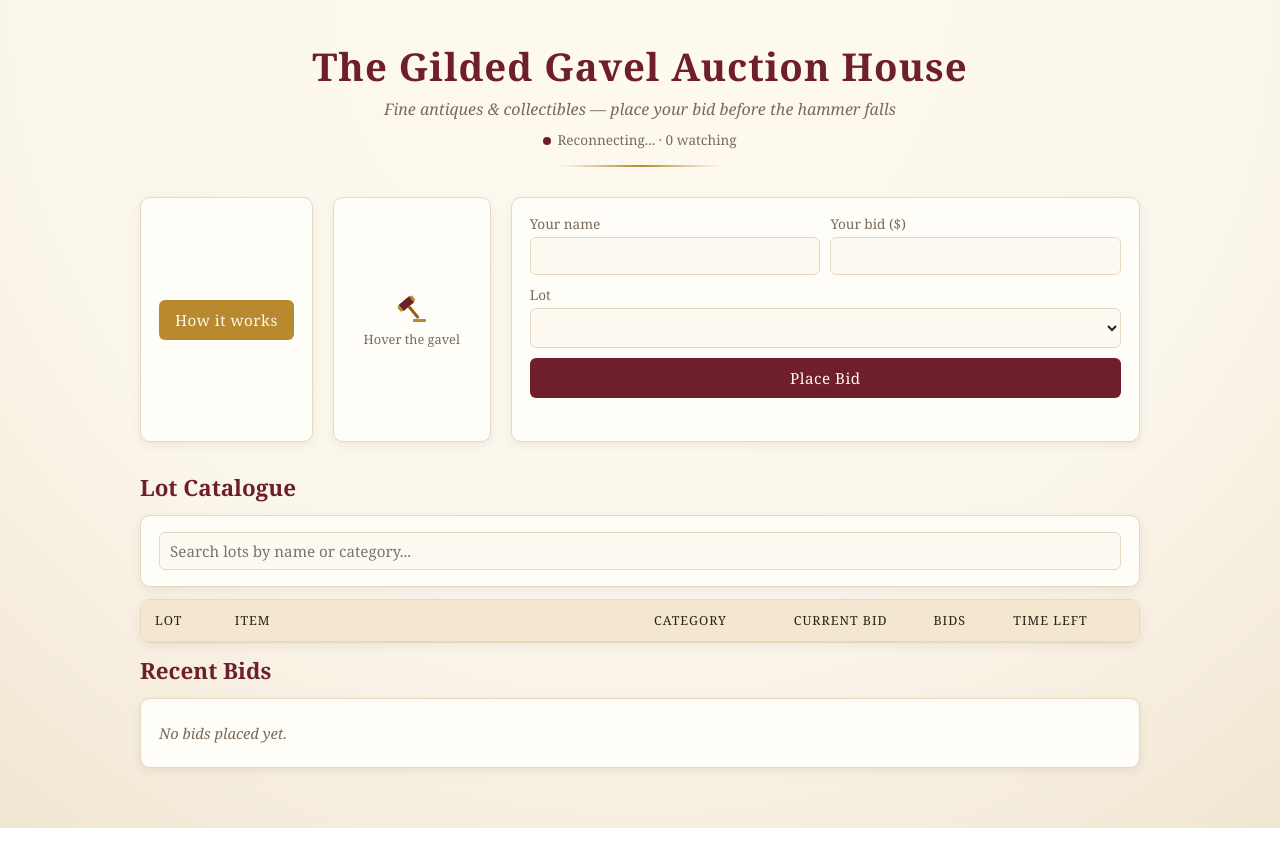
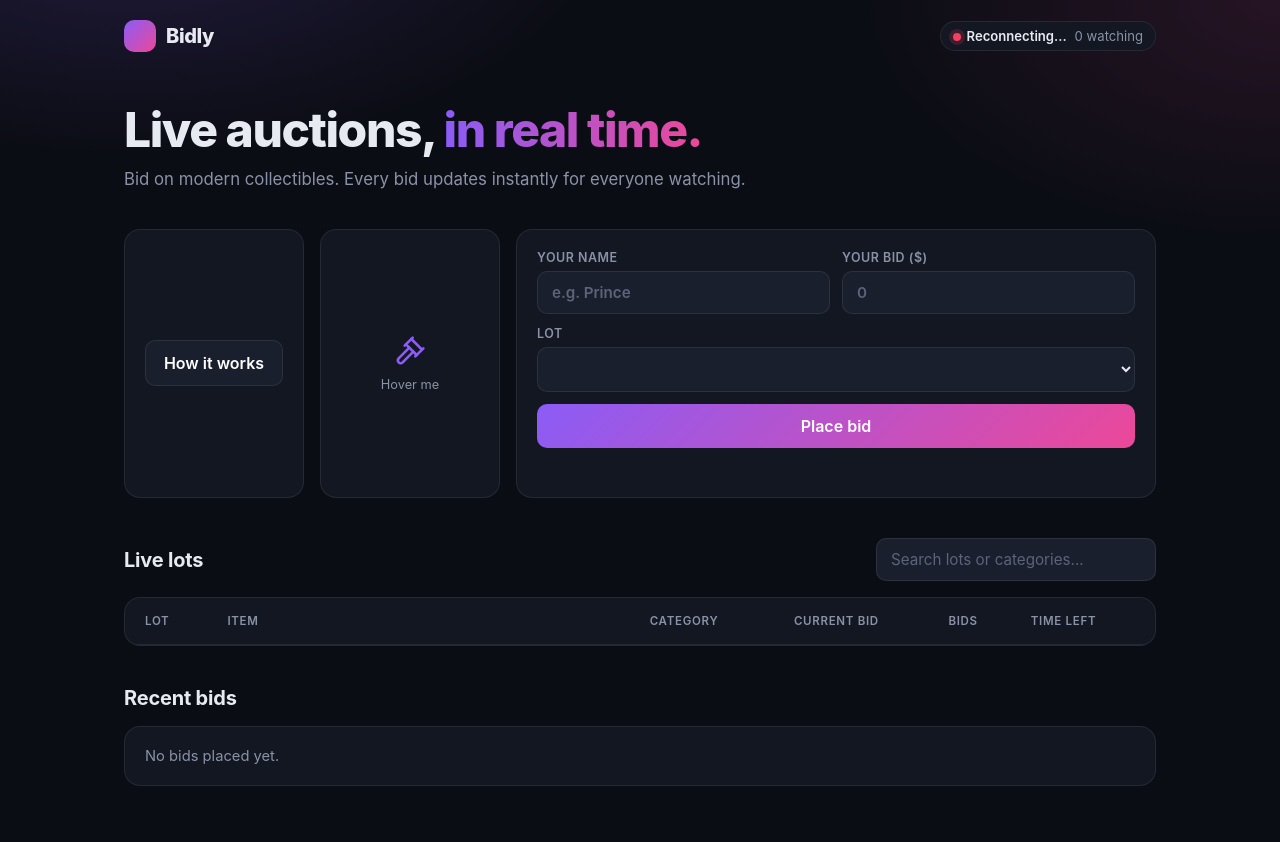
Before and after one commit to darklord442/Activity-Building-an-Interactive-Website-Using-Event-Driven-Programming, a website: page public/index.html in a window 1280 px wide. Drawn offline with Linux system fonts and the light colour scheme.

Commit message:
Modernize UI: dark theme, sans-serif, violet accent, modern collectible lots
Co-Authored-By: Prince Dirk <dirkerolin@gmail.com>

```diff
--- a/package.json
+++ b/package.json
@@ -1,5 +1,5 @@
 {
-  "name": "gilded-gavel-auction",
+  "name": "bidly-auction",
   "version": "1.0.0",
   "description": "Real-time auction house built with Node.js, Express and WebSockets",
   "main": "server.js",
--- a/public/index.html
+++ b/public/index.html
@@ -3,49 +3,85 @@
 <head>
   <meta charset="UTF-8" />
   <meta name="viewport" content="width=device-width, initial-scale=1.0" />
-  <title>The Gilded Gavel Auction House</title>
+  <title>Bidly — Live Auctions</title>
   <style>
     :root {
-      --cream: #fbf6ec;
-      --paper: #fffdf8;
-      --ink: #2b2118;
-      --muted: #7a6a58;
-      --gold: #b8892f;
-      --gold-dark: #8c6420;
-      --burgundy: #6e1f2b;
-      --line: #e6d9c2;
+      --bg: #0b0d14;
+      --surface: #131722;
+      --surface-2: #1a1f2e;
+      --border: rgba(255, 255, 255, 0.08);
+      --text: #e8eaf2;
+      --muted: #8b91a7;
+      --accent: #8b5cf6;
+      --accent-2: #ec4899;
+      --success: #22c55e;
+      --danger: #f43f5e;
+      --warning: #f59e0b;
+      --radius: 16px;
+    }
+
+    * {
+      box-sizing: border-box;
     }
 
     body {
-      font-family: Georgia, "Times New Roman", serif;
       margin: 0;
-      padding: 40px 20px 40px;
-      background: radial-gradient(circle at top, #fffaf0 0%, var(--cream) 60%, #f1e6d2 100%);
-      color: var(--ink);
+      min-height: 100vh;
+      font-family: "Inter", system-ui, -apple-system, "Segoe UI", Roboto, sans-serif;
+      background:
+        radial-gradient(800px 400px at 10% -10%, rgba(139, 92, 246, 0.18), transparent 60%),
+        radial-gradient(700px 400px at 100% 0%, rgba(236, 72, 153, 0.12), transparent 60%),
+        var(--bg);
+      color: var(--text);
+      -webkit-font-smoothing: antialiased;
     }
 
-    .page-header {
-      text-align: center;
-      margin-bottom: 10px;
+    .container {
+      max-width: 1080px;
+      margin: 0 auto;
+      padding: 0 24px 56px;
     }
 
-    .page-title {
-      margin: 0;
-      font-size: 2.4rem;
-      letter-spacing: 1px;
-      color: var(--burgundy);
+    .navbar {
+      display: flex;
+      align-items: center;
+      justify-content: space-between;
+      padding: 20px 0;
     }
 
-    .tagline {
-      margin: 6px 0 0;
-      color: var(--muted);
-      font-style: italic;
+    .brand {
+      display: flex;
+      align-items: center;
+      gap: 10px;
+      font-weight: 800;
+      font-size: 1.25rem;
+      letter-spacing: -0.02em;
+    }
+
+    .brand-mark {
+      width: 32px;
+      height: 32px;
+      border-radius: 10px;
+      background: linear-gradient(135deg, var(--accent), var(--accent-2));
     }
 
     .live-status {
-      margin: 10px 0 0;
-      font-size: 0.85rem;
+      display: flex;
+      align-items: center;
+      gap: 8px;
+      margin: 0;
+      padding: 6px 12px;
+      border: 1px solid var(--border);
+      border-radius: 999px;
+      background: var(--surface);
+      font-size: 0.82rem;
       color: var(--muted);
+    }
+
+    .live-status .online,
+    .live-status .offline {
+      color: var(--text);
+      font-weight: 600;
     }
 
     .live-status .online::before,
@@ -56,76 +92,99 @@
       height: 8px;
       margin-right: 6px;
       border-radius: 50%;
-      background: #3c8d3c;
+      background: var(--success);
+      box-shadow: 0 0 0 4px rgba(34, 197, 94, 0.18);
     }
 
     .live-status .offline::before {
-      background: var(--burgundy);
+      background: var(--danger);
+      box-shadow: 0 0 0 4px rgba(244, 63, 94, 0.18);
     }
 
-    .divider {
-      width: 160px;
-      height: 2px;
-      margin: 16px auto 0;
-      background: linear-gradient(90deg, transparent, var(--gold), transparent);
+    .hero {
+      padding: 32px 0 8px;
     }
 
-    .row {
-      display: flex;
-      justify-content: center;
-      align-items: stretch;
-      gap: 20px;
-      flex-wrap: wrap;
-      margin: 30px auto;
-      max-width: 1000px;
+    .page-title {
+      margin: 0;
+      font-size: clamp(2rem, 4vw, 3rem);
+      font-weight: 800;
+      letter-spacing: -0.03em;
+      line-height: 1.1;
+    }
+
+    .page-title .gradient {
+      background: linear-gradient(90deg, var(--accent), var(--accent-2));
+      -webkit-background-clip: text;
+      background-clip: text;
+      color: transparent;
+    }
+
+    .tagline {
+      margin: 12px 0 0;
+      color: var(--muted);
+      font-size: 1.05rem;
+    }
+
+    .grid {
+      display: grid;
+      grid-template-columns: 180px 180px 1fr;
+      gap: 16px;
+      margin: 32px 0;
+    }
+
+    @media (max-width: 760px) {
+      .grid {
+        grid-template-columns: 1fr 1fr;
+      }
+
+      .bid-box {
+        grid-column: 1 / -1;
+      }
     }
 
     .box {
-      padding: 16px 18px;
-      border: 1px solid var(--line);
-      border-radius: 10px;
-      background: var(--paper);
-      box-shadow: 0 3px 10px rgba(80, 55, 20, 0.08);
+      padding: 20px;
+      border: 1px solid var(--border);
+      border-radius: var(--radius);
+      background: var(--surface);
+    }
+
+    .center-box {
       display: flex;
+      flex-direction: column;
       align-items: center;
       justify-content: center;
-    }
-
-    .gavel-box {
-      min-width: 120px;
-      flex-direction: column;
-      gap: 6px;
+      gap: 10px;
+      text-align: center;
     }
 
     .gavel {
+      color: var(--accent);
       cursor: pointer;
-      transition: width 0.15s ease, height 0.15s ease;
-      user-select: none;
+      transition: width 0.2s ease, height 0.2s ease;
     }
 
-    .gavel-caption {
+    .caption {
       font-size: 0.8rem;
       color: var(--muted);
-    }
-
-    .bid-box {
-      flex: 1;
-      min-width: 320px;
     }
 
     #bidForm {
       display: grid;
       grid-template-columns: 1fr 1fr;
-      gap: 10px;
-      width: 100%;
+      gap: 12px;
     }
 
     #bidForm label {
       display: flex;
       flex-direction: column;
-      gap: 4px;
-      font-size: 0.85rem;
+      gap: 6px;
+      font-size: 0.78rem;
+      font-weight: 600;
       color: var(--muted);
+      text-transform: uppercase;
+      letter-spacing: 0.04em;
     }
 
     #bidForm .full {
@@ -135,45 +194,53 @@
     input,
     select {
       width: 100%;
-      padding: 8px 10px;
-      box-sizing: border-box;
-      border: 1px solid var(--line);
-      border-radius: 6px;
-      background-color: #fffaf1;
-      color: var(--ink);
-      font-family: inherit;
+      padding: 11px 14px;
+      border: 1px solid var(--border);
+      border-radius: 10px;
+      background-color: var(--surface-2);
+      color: var(--text);
+      font: inherit;
       font-size: 0.95rem;
+      text-transform: none;
+      letter-spacing: normal;
+      transition: border-color 0.15s ease, box-shadow 0.15s ease;
+    }
+
+    input::placeholder {
+      color: #5d6378;
     }
 
     input:focus,
     select:focus {
-      outline: 2px solid rgba(184, 137, 47, 0.35);
-      border-color: var(--gold);
+      outline: none;
+      border-color: var(--accent);
+      box-shadow: 0 0 0 3px rgba(139, 92, 246, 0.25);
     }
 
     button {
-      background-color: var(--burgundy);
-      color: #fff8e8;
+      padding: 12px 18px;
       border: none;
-      border-radius: 6px;
-      padding: 10px 16px;
+      border-radius: 10px;
+      background: linear-gradient(135deg, var(--accent), var(--accent-2));
+      color: #fff;
+      font: inherit;
+      font-weight: 600;
       cursor: pointer;
-      font-family: inherit;
-      font-size: 0.95rem;
-      letter-spacing: 0.5px;
       white-space: nowrap;
+      transition: transform 0.1s ease, filter 0.15s ease;
     }
 
     button:hover {
-      background-color: #4f1520;
+      filter: brightness(1.1);
+    }
+
+    button:active {
+      transform: scale(0.98);
     }
 
     .secondary {
-      background-color: var(--gold);
-    }
-
-    .secondary:hover {
-      background-color: var(--gold-dark);
+      background: var(--surface-2);
+      border: 1px solid var(--border);
     }
 
     #bidMessage {
@@ -184,31 +251,32 @@
     }
 
     #bidMessage.ok {
-      color: #2f6b2f;
+      color: var(--success);
     }
 
     #bidMessage.error {
-      color: var(--burgundy);
+      color: var(--danger);
     }
 
-    .catalogue {
+    .section-head {
       display: flex;
-      flex-direction: column;
-      gap: 12px;
-      margin: 20px auto;
-      max-width: 1000px;
+      align-items: center;
+      justify-content: space-between;
+      gap: 16px;
+      margin: 40px 0 16px;
+      flex-wrap: wrap;
     }
 
-    .catalogue h2 {
+    h2 {
       margin: 0;
-      color: var(--burgundy);
-      font-size: 1.4rem;
+      font-size: 1.25rem;
+      font-weight: 700;
+      letter-spacing: -0.01em;
     }
 
-    .search-box,
-    .table-box {
-      width: 100%;
-      box-sizing: border-box;
+    #myInput {
+      width: 280px;
+      max-width: 100%;
     }
 
     .table-box {
@@ -223,18 +291,25 @@
 
     #lots th,
     #lots td {
-      padding: 12px 14px;
+      padding: 16px 20px;
       text-align: left;
-      border-bottom: 1px solid var(--line);
+      border-bottom: 1px solid var(--border);
     }
 
     #lots .header th {
-      background-color: #f3e7cf;
-      color: var(--ink);
-      font-weight: normal;
+      color: var(--muted);
+      font-size: 0.72rem;
+      font-weight: 600;
       text-transform: uppercase;
-      font-size: 0.78rem;
-      letter-spacing: 1px;
+      letter-spacing: 0.06em;
+    }
+
+    #lots tbody tr {
+      transition: background-color 0.15s ease;
+    }
+
+    #lots tbody tr:hover {
+      background-color: rgba(255, 255, 255, 0.02);
     }
 
     #lots tr:last-child td {
@@ -242,38 +317,39 @@
     }
 
     .lot-no {
-      color: var(--gold-dark);
-      font-weight: bold;
+      color: var(--muted);
+      font-variant-numeric: tabular-nums;
     }
 
     .item-name {
-      font-weight: bold;
+      font-weight: 600;
     }
 
     .item-desc {
       display: block;
-      font-size: 0.82rem;
+      margin-top: 2px;
+      font-size: 0.8rem;
+      font-weight: 400;
       color: var(--muted);
-      font-weight: normal;
     }
 
     .price {
+      font-weight: 700;
       font-variant-numeric: tabular-nums;
-      font-weight: bold;
     }
 
     .time-left {
       font-variant-numeric: tabular-nums;
+      white-space: nowrap;
     }
 
-    .ending-soon {
-      color: var(--burgundy);
-      font-weight: bold;
+    td.ending-soon {
+      color: var(--warning);
+      font-weight: 600;
     }
 
-    .sold {
+    td.sold {
       color: var(--muted);
-      font-style: italic;
     }
 
     tr.just-bid td {
@@ -281,7 +357,7 @@
     }
 
     @keyframes flash {
-      from { background-color: #f7e2a8; }
+      from { background-color: rgba(139, 92, 246, 0.25); }
       to { background-color: transparent; }
     }
 
@@ -289,80 +365,79 @@
       list-style: none;
       margin: 0;
       padding: 0;
-      width: 100%;
     }
 
     .history li {
-      padding: 8px 0;
-      border-bottom: 1px dashed var(--line);
+      padding: 12px 0;
+      border-bottom: 1px solid var(--border);
       font-size: 0.92rem;
     }
 
+    .history li:first-child {
+      padding-top: 0;
+    }
+
     .history li:last-child {
+      padding-bottom: 0;
       border-bottom: none;
     }
 
     .history .empty {
       color: var(--muted);
-      font-style: italic;
-    }
-
-    .history-box {
-      justify-content: flex-start;
     }
   </style>
 </head>
 <body>
-  <header class="page-header">
-    <h1 class="page-title">The Gilded Gavel Auction House</h1>
-    <p class="tagline">Fine antiques &amp; collectibles &mdash; place your bid before the hammer falls</p>
-    <p class="live-status"><span id="connStatus" class="offline">Connecting...</span> &middot; <span id="watchers">0</span> watching</p>
-    <div class="divider"></div>
+  <div class="container">
+    <nav class="navbar">
+      <div class="brand"><span class="brand-mark"></span>Bidly</div>
+      <p class="live-status"><span id="connStatus" class="offline">Connecting...</span> <span><span id="watchers">0</span> watching</span></p>
+    </nav>
+
+    <header class="hero">
+      <h1 class="page-title">Live auctions, <span class="gradient">in real time.</span></h1>
+      <p class="tagline">Bid on modern collectibles. Every bid updates instantly for everyone watching.</p>
     </header>
 
-  <div class="row">
-    <div class="box">
+    <div class="grid">
+      <div class="box center-box">
         <button id="welcomeButton" class="secondary">How it works</button>
       </div>
 
-    <div class="box gavel-box">
-      <svg id="gavel" class="gavel" width="32" height="32" viewBox="0 0 64 64" role="img" aria-label="Auction gavel">
-        <g transform="rotate(-40 32 32)">
-          <rect x="14" y="10" width="30" height="16" rx="3" fill="#6e1f2b" />
-          <rect x="10" y="12" width="6" height="12" rx="2" fill="#b8892f" />
-          <rect x="42" y="12" width="6" height="12" rx="2" fill="#b8892f" />
-          <rect x="26" y="24" width="6" height="32" rx="3" fill="#8c6420" />
-        </g>
-        <rect x="34" y="54" width="26" height="6" rx="2" fill="#b8892f" />
+      <div class="box center-box">
+        <svg id="gavel" class="gavel" width="32" height="32" viewBox="0 0 24 24" fill="none" stroke="currentColor" stroke-width="2" stroke-linecap="round" stroke-linejoin="round" role="img" aria-label="Auction gavel">
+          <path d="m14.5 12.5-8 8a2.12 2.12 0 1 1-3-3l8-8" />
+          <path d="m16 16 6-6" />
+          <path d="m8 8 6-6" />
+          <path d="m9 7 8 8" />
+          <path d="m21 11-8-8" />
         </svg>
-      <span class="gavel-caption">Hover the gavel</span>
+        <span class="caption">Hover me</span>
       </div>
 
       <div class="box bid-box">
         <form id="bidForm" novalidate>
           <label>
             Your name
-          <input type="text" id="nameInput" name="nameInput" autocomplete="name" />
+            <input type="text" id="nameInput" name="nameInput" autocomplete="name" placeholder="e.g. Prince" />
           </label>
           <label>
             Your bid ($)
-          <input type="number" id="bidAmount" name="bidAmount" min="1" step="1" />
+            <input type="number" id="bidAmount" name="bidAmount" min="1" step="1" placeholder="0" />
           </label>
           <label class="full">
             Lot
             <select id="lotSelect" name="lotSelect"></select>
           </label>
-        <button type="submit" class="full">Place Bid</button>
+          <button type="submit" class="full">Place bid</button>
           <p id="bidMessage" role="status" aria-live="polite"></p>
         </form>
       </div>
     </div>
 
-  <section class="catalogue">
-    <h2>Lot Catalogue</h2>
-
-    <div class="box search-box">
-      <input type="text" id="myInput" placeholder="Search lots by name or category..." title="Search lots" />
+    <div class="section-head">
+      <h2>Live lots</h2>
+      <input type="text" id="myInput" placeholder="Search lots or categories..." title="Search lots" />
     </div>
 
     <div class="box table-box">
@@ -372,22 +447,24 @@
             <th style="width:8%;">Lot</th>
             <th>Item</th>
             <th style="width:14%;">Category</th>
-            <th style="width:14%;">Current Bid</th>
+            <th style="width:15%;">Current bid</th>
             <th style="width:8%;">Bids</th>
-            <th style="width:14%;">Time Left</th>
+            <th style="width:14%;">Time left</th>
           </tr>
         </thead>
         <tbody id="lotRows"></tbody>
       </table>
     </div>
 
-    <h2>Recent Bids</h2>
-    <div class="box history-box">
+    <div class="section-head">
+      <h2>Recent bids</h2>
+    </div>
+    <div class="box">
       <ul id="bidHistory" class="history">
         <li class="empty">No bids placed yet.</li>
       </ul>
     </div>
-  </section>
+  </div>
 
   <script>
     let ws = null;
@@ -522,7 +599,7 @@
       const nameInput = document.getElementById("nameInput");
       const name = nameInput ? nameInput.value.trim() : "";
       const greeting =
-        (name ? "Welcome, " + name + "!" : "Welcome to The Gilded Gavel!") +
+        (name ? "Welcome, " + name + "!" : "Welcome to Bidly!") +
         "\n\nPick a lot, enter a bid at least " + formatMoney(minIncrement) +
         " above the current bid, and press Place Bid. Bids update live for everyone watching. The highest bid when the timer runs out wins.";
 
@@ -661,7 +738,7 @@
     }
 
     function updateInputColor(event) {
-      event.target.style.backgroundColor = event.type === "keydown" ? "#f7e2a8" : "#fbeaea";
+      event.target.style.backgroundColor = event.type === "keydown" ? "rgba(139, 92, 246, 0.22)" : "rgba(236, 72, 153, 0.16)";
     }
 
     function attachInputListeners() {
--- a/server.js
+++ b/server.js
@@ -69,7 +69,7 @@ function createServer(auction = createAuction()) {
 if (require.main === module) {
   const port = Number(process.env.PORT) || 3000;
   createServer().listen(port, () => {
-    console.log("Gilded Gavel auction running at http://localhost:" + port);
+    console.log("Bidly auction running at http://localhost:" + port);
   });
 }
 
```
Also changed, not shown: auction.js (+6 -6 lines), test/server.test.js (+1 -1 lines), README.md, 1 other file. Lines whose indentation alone changed are shown as unchanged.
